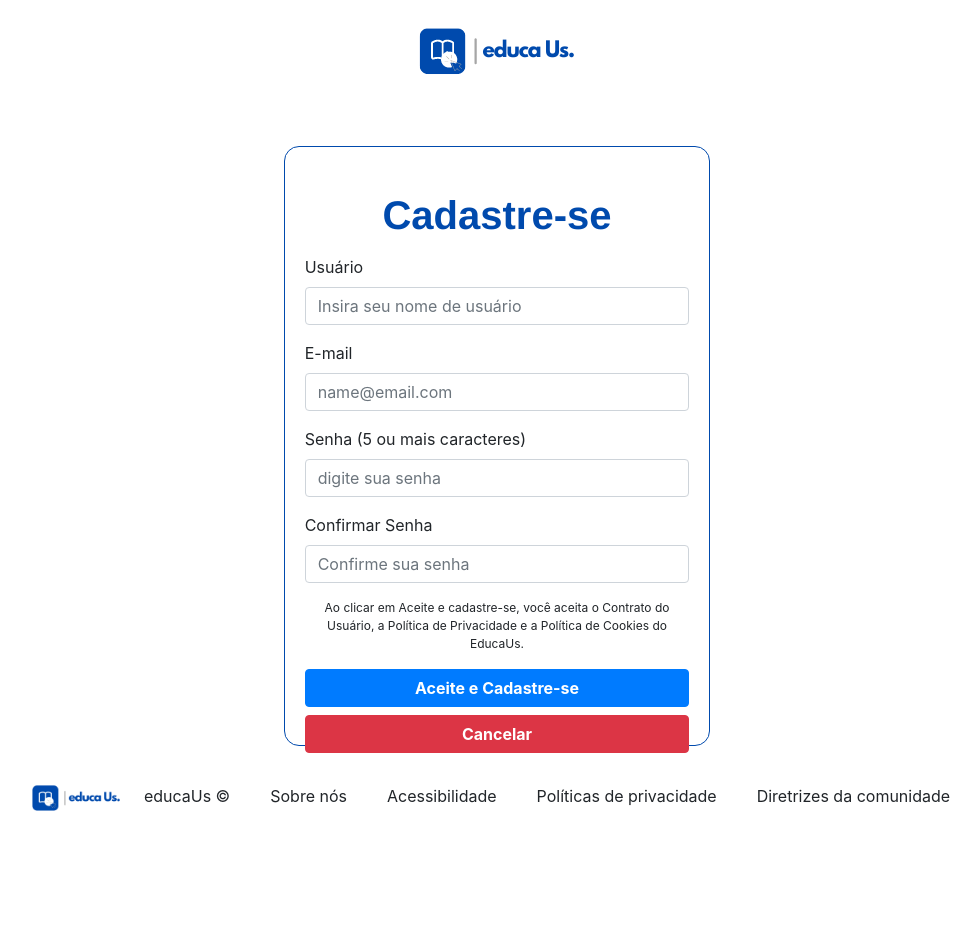
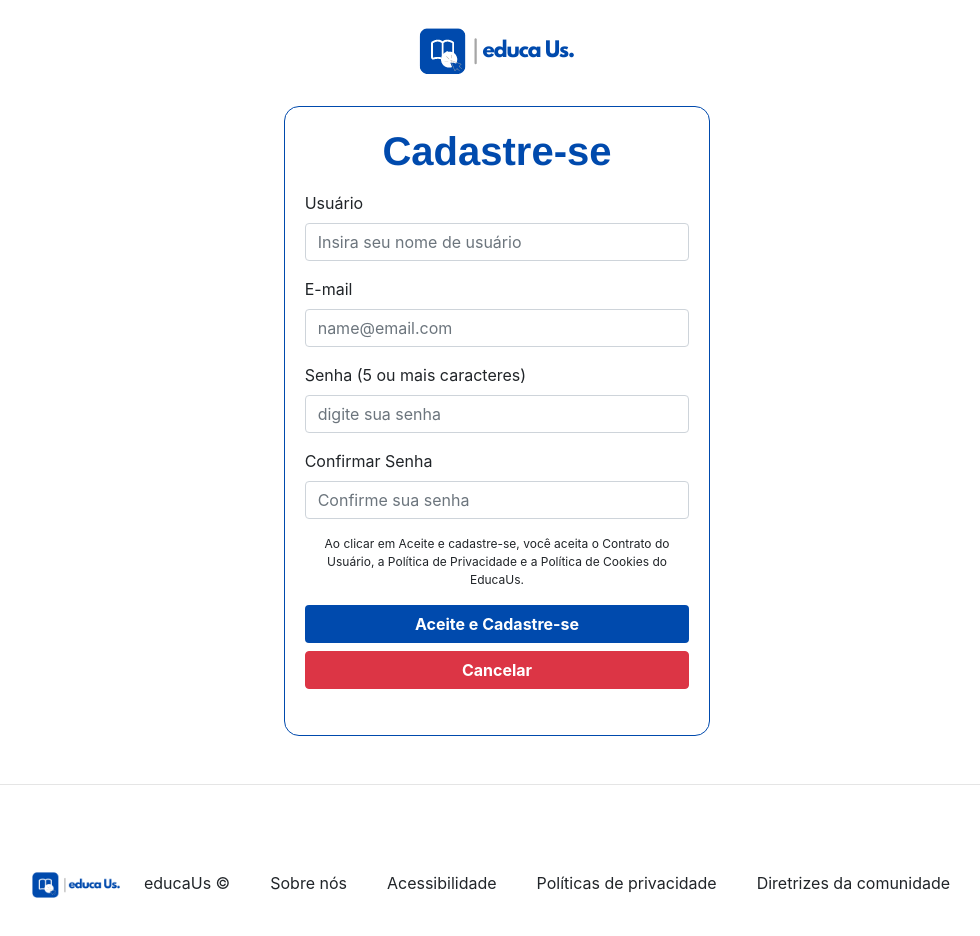
Before and after one commit to mateuspeixoto/Projeto_Integrador_Gen, an Angular app in the folder educaUS_front/educaUS/: page /cadastrar in a window 1280 px wide. Shown: the top 936 px of the page, without its empty margins (143-1123 px from the left). Before the commit the page ends 862 px from the top, so only its background shows below. Built offline with nearby package versions, Linux system fonts and the light colour scheme.

Commit message:
cadastro final

```diff
--- a/educaUS_front/educaUS/src/app/cadastro/cadastro.component.css
+++ b/educaUS_front/educaUS/src/app/cadastro/cadastro.component.css
@@ -3,7 +3,8 @@
     border: 1px solid #004AAD;
     padding: 20px;
     width: 200px;
-    height: 600px;
+    height: 630px;
+    background-color: white;
   }
 
   .b-lg-425{
--- a/educaUS_front/educaUS/src/app/cadastro/cadastro.component.html
+++ b/educaUS_front/educaUS/src/app/cadastro/cadastro.component.html
@@ -1,12 +1,12 @@
-<div class="container-fluid">
+<div class="container-fluid ">
     <div class="d-flex justify-content-center mt-2">
         <img src="../../assets/img/logo.png" alt="">
     </div>
     <div class="row d-flex justify-content-center">
 
-        <div class="col-md-4 rcorners2 mt-5 ">
+        <div class="col-md-4 rcorners2 mt-2 ">
 
-            <h1 class="text-center color mt-4 mb-3 font font-weight-bold" >Cadastre-se</h1>
+            <h1 class="text-center color mb-3 font font-weight-bold" >Cadastre-se</h1>
 
             <form class="text-start">
                 <div class="form-group">
@@ -28,9 +28,9 @@
                 </div>
                 <div class="text-center fs-9pt"><p>Ao clicar em Aceite e cadastre-se, você aceita o Contrato do Usuário, a Política de Privacidade e a Política de Cookies do EducaUs.</p></div>
                 <div class="d-flex justify-content-center align-items-center">
-                <button type="submit" class="btn btn-primary b-lg-425 font-weight-bold">Aceite e Cadastre-se</button>
+                <button type="submit" class="btn text-white b-lg-425 font-weight-bold" style="background-color: #004AAD;">Aceite e Cadastre-se</button>
                 </div>
-                <div class="d-flex justify-content-center align-items-center mt-2">
+                <div class="d-flex justify-content-center align-items-center mt-2 mb-5">
                     <button type="submit" class="btn btn-danger b-lg-425 font-weight-bold">Cancelar</button>
                     </div>
               </form>
--- a/educaUS_front/educaUS/src/app/landing/landing.component.html
+++ b/educaUS_front/educaUS/src/app/landing/landing.component.html
@@ -1,4 +1,4 @@
-<nav class="navbar  navbar-expand-lg bg-nav sticky-top">
+<nav class="navbar navbar-expand-lg bg-nav sticky-top">
   <a class="navbar-brand" href="#inicio"><img class="ml-5 tm-logo img-fluid mb-0" src="../../assets/img/logo.png"
       alt=""></a>
   <button class="navbar-toggler" type="button" data-toggle="collapse" data-target="#conteudoNavbarSuportado"
@@ -19,7 +19,7 @@
       </li>
 
       <li class="nav-item mr-5">
-        <a class="font-weight-bold nav-font" href="#">Cadastro</a>
+        <a class="font-weight-bold nav-font" href="">Cadastre-se</a>
       </li>
 
       <li class="nav-item mr-5">
@@ -96,7 +96,7 @@
     </div>
   </div>
   <div class="row d-flex justify-content-center mt-5 align-items-center">
-    <div class="col-md-12 d-flex row-reverse justify-content-around">
+    <div class="col-md-12 d-flex row-reverse justify-content-around" id='cadastre-se'>
       <img src="../../assets/img/seta1.png">
       <h1 class="p-3 page-font-white border-text-cadastre_se posicao-cadastre_se ">Cadastre-se</h1>
       <img src="../../assets/img/seta2.png">
--- a/educaUS_front/educaUS/src/app/rodape/rodape.component.html
+++ b/educaUS_front/educaUS/src/app/rodape/rodape.component.html
@@ -1,3 +1,4 @@
+<hr class="mt-5 mb-5">
 <div class="d-flex justify-content-center align-items-stretch">
     <footer class="d-flex justify-content-around align-items-center">
       <p class="logo"><img class="img-fluid logo" src="../../assets/img/Educa Us 1PDF.png" alt="Logo"></p>
```
